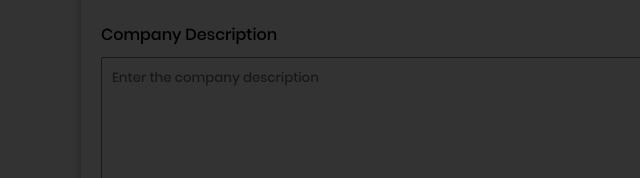
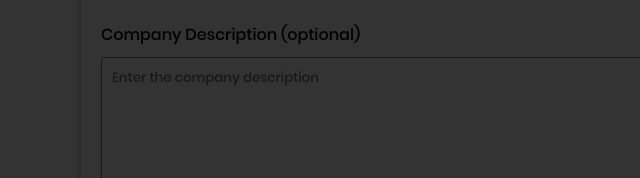
Before and after one commit to AdamtTom/-JobDetectNode, a website: page html/index.html in a window 1280 px wide. Shown: the part 622-800 px from the top of the page, 159-799 px from the left. Drawn offline with Linux system fonts and the light colour scheme.

Commit message:
added favicon

```diff
--- a/html/index.html
+++ b/html/index.html
@@ -4,6 +4,7 @@
 <head>
   <meta charset="utf-8">
   <title>JobDetect</title>
+  <link rel="icon" type="image/png" href="/images/icons/favicon.ico"/>
   <meta name="viewport" content="width=device-width, initial-scale=1.0">
   <link rel="stylesheet" href="/css/index.css">
   <link rel="stylesheet" href="https://cdnjs.cloudflare.com/ajax/libs/font-awesome/5.15.3/css/all.min.css"/>
@@ -58,7 +59,7 @@
 
     <div class="form-control">
       <label for="company-description">
-        Company Description
+        Company Description (optional)
       </label>
 
       <!-- multi-line text input control -->
--- a/public/js/account.js
+++ b/public/js/account.js
@@ -3,7 +3,7 @@ function responseHandler(data){
     $('#email').attr('value', data.email)
     newElements = ''
     data.predictions.forEach((pred, index) => {
-        if (pred.fake) result = `${'<span class="red-highlight">Fake</span>'} ${pred.proba}% chance`
+        if (pred.fake) result = `${'<span class="red-highlight">Fake</span>'} (${pred.proba}% chance)`
         else result =  `${'<span class="green-highlight">Not Fake</span>'} (${pred.proba}% chance)`
         newElements += `<div class="form-control">
         <label class="prediction-title">Prediction ${index+1}</label>
```
Also changed, not shown: html/account.html (+1 -0 lines), html/login.html (+1 -1 lines), html/register.html (+1 -1 lines), public/images/icons/favicon.ico.
